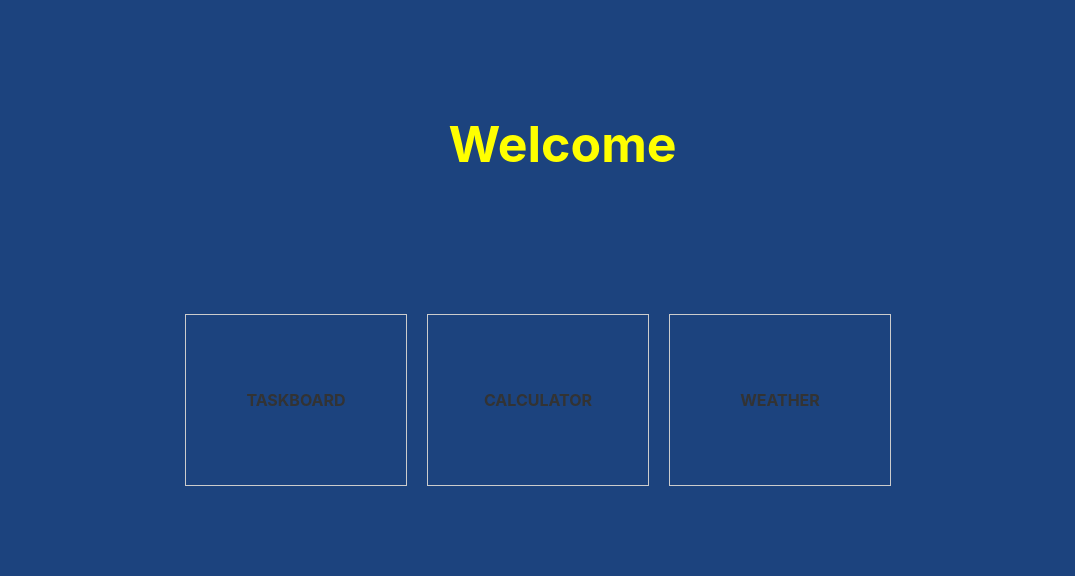
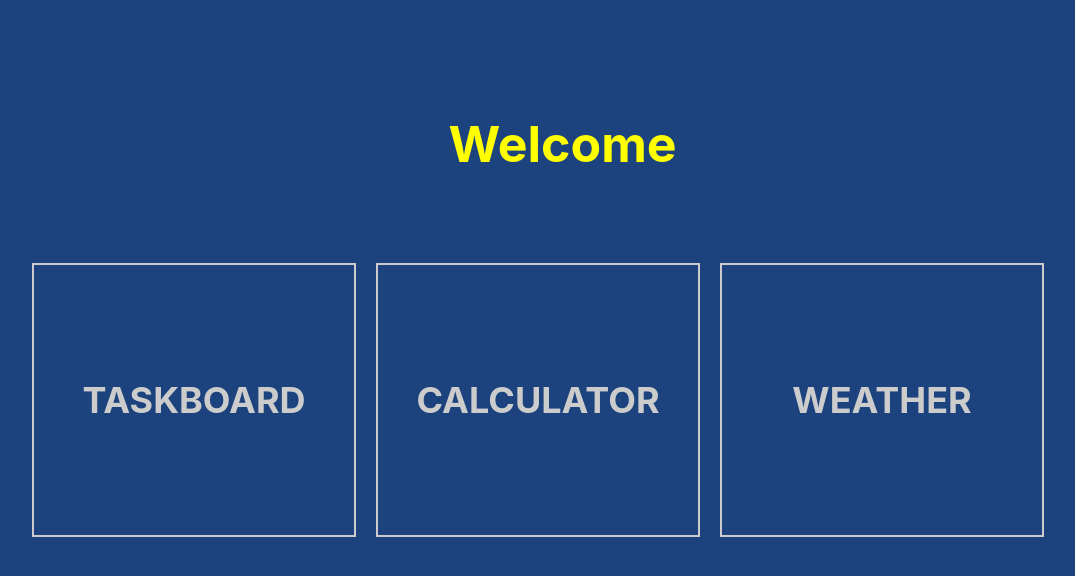
Before and after one commit to rohandocx/Main-lev, a React (Create React App) app: page /homepage in a window 1280 px wide. Shown: the top 576 px of the page, without its empty margins (102-1177 px from the left). Built offline with nearby package versions, Linux system fonts and the light colour scheme.

Commit message:
Update style.css

```diff
--- a/src/components/style.css
+++ b/src/components/style.css
@@ -99,9 +99,9 @@ a{
   }
 
   .container-child {
-    width: 200px;
-    height: 150px;
-    border: 1px solid #ccc;
+    width: 300px;
+    height: 250px;
+    border: 2px solid #ccc;
     margin: 10px;
     display: flex;
     flex-direction: column;
@@ -113,9 +113,9 @@ a{
 
   .container-child a {
     text-decoration: none;
-    color: #333;
+    color: #ccc;
     font-weight: bold;
-    font-size: 16px;
+    font-size: 36px;
   }
 /*
 #container-child1{
```
